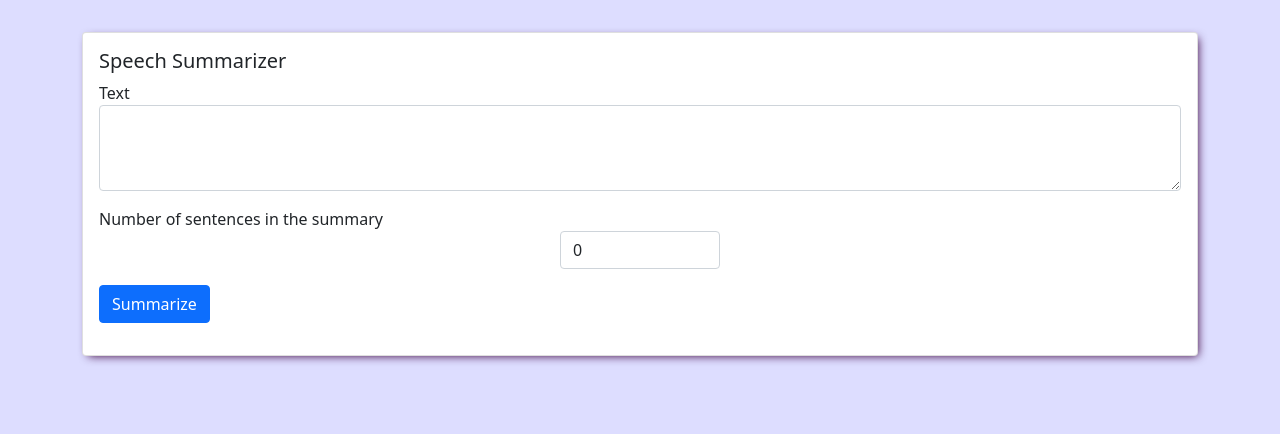
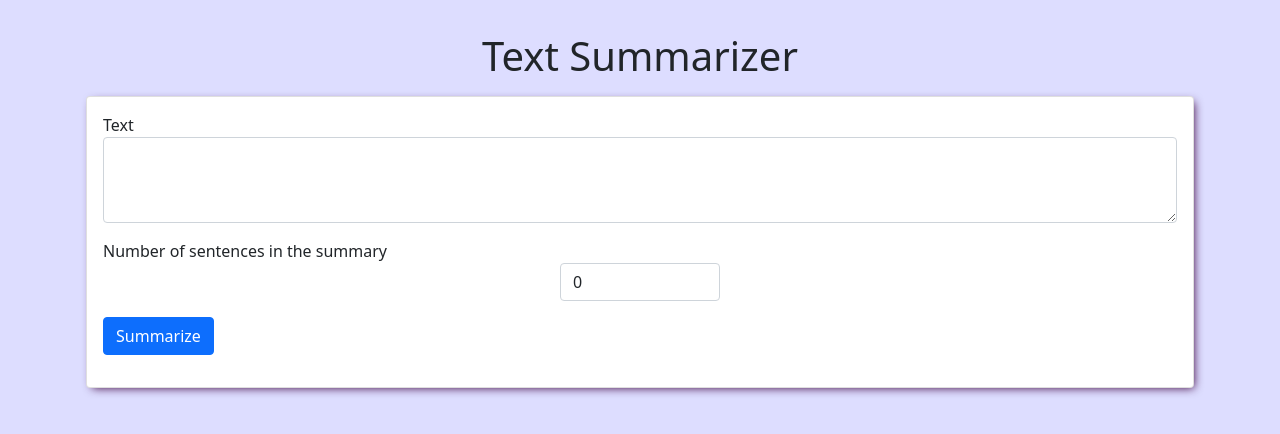
Before and after one commit to fundekaustubh/speech-summarizer, a Flask app: page / in a window 1280 px wide. Shown: the top 434 px of the page. Run offline with Flask 2, Linux system fonts and the light colour scheme; parts of the project's set-up code (start-up, migrations or seed data) failed here and were passed over.

Commit message:
Header changes.

```diff
--- a/templates/index.html
+++ b/templates/index.html
@@ -5,19 +5,19 @@
     <meta charset="UTF-8">
     <meta http-equiv="X-UA-Compatible" content="IE=edge">
     <meta name="viewport" content="width=device-width, initial-scale=1.0">
-    <title>Summarizer</title>
+    <title>Text Summarizer</title>
     <link href="https://cdn.jsdelivr.net/npm/bootstrap@5.0.2/dist/css/bootstrap.min.css" rel="stylesheet">
     <link rel="stylesheet" href="./static/index.css">
     <link rel="stylesheet" href="./static/main.css">
 </head>
 
 <body>
-    <main class="container">
+    <main class="container px-3">
+        <header class="h1 text-center mb-3">Text Summarizer</header>
         <div class="row">
             <div class="col-sm-12">
                 <div class="card summarizer-card">
                     <div class="card-body">
-                        <h5 class="card-title">Speech Summarizer</h5>
                         <form action="/summarize" class="d-flex justify-content-center row" method="post">
                             <div class="form-group mb-3">
                                 <label for="text">Text</label>
--- a/templates/summary_display.html
+++ b/templates/summary_display.html
@@ -5,14 +5,14 @@
     <meta charset="UTF-8">
     <meta http-equiv="X-UA-Compatible" content="IE=edge">
     <meta name="viewport" content="width=device-width, initial-scale=1.0">
-    <title>Summary</title>
+    <title>Text Summarizer</title>
     <link href="https://cdn.jsdelivr.net/npm/bootstrap@5.0.2/dist/css/bootstrap.min.css" rel="stylesheet">
     <link rel="stylesheet" href="../static/main.css">
     <link rel="stylesheet" href="../static/summary_display.css">
 </head>
 
 <body>
-    <div class="h1 text-center mt-3">Here's the summary, as requested!</div>
+    <div class="h1 text-center">Here's the summary, as requested!</div>
     <div class="d-flex justify-content-around">
         <section class="d-flex flex-column bg-light rounded mt-3 mb-3 px-3 summarizer-card translation-card">
             <div class="h5 text-center mt-2">Original Content</div>
```
